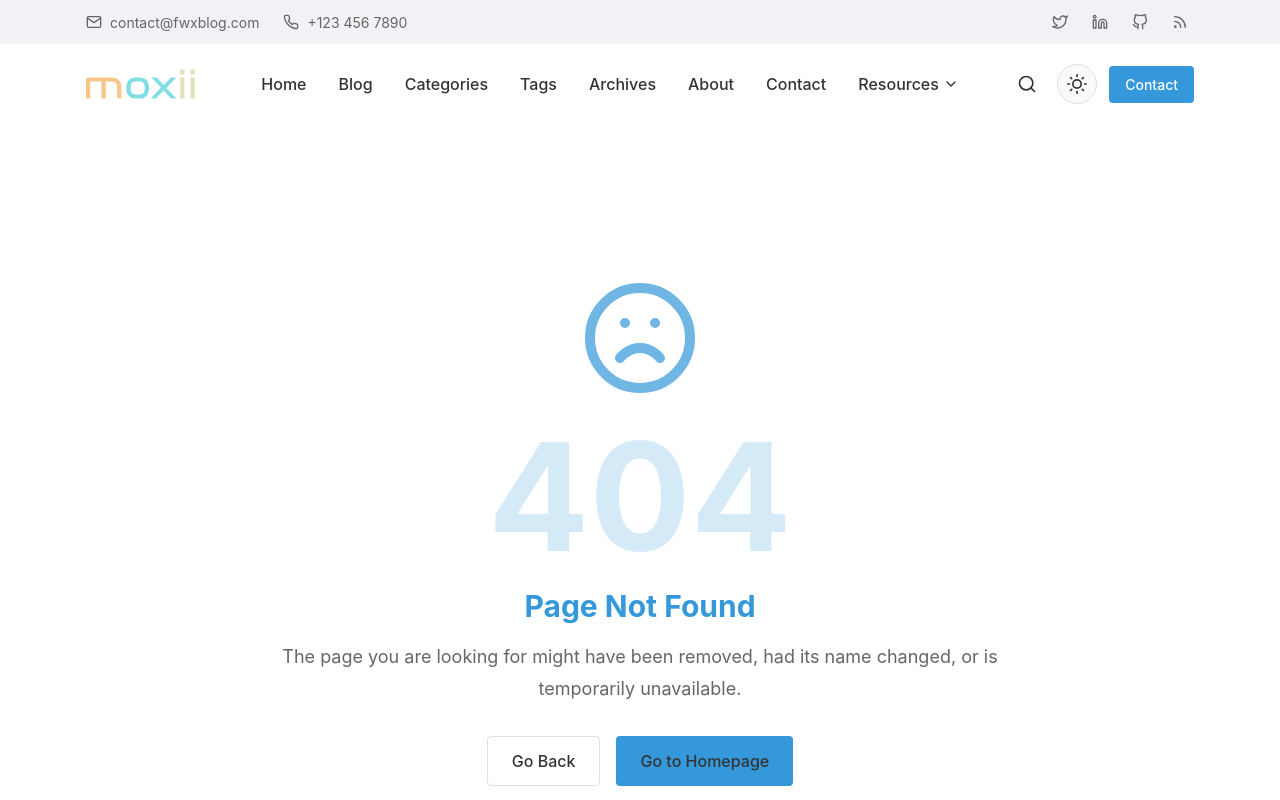
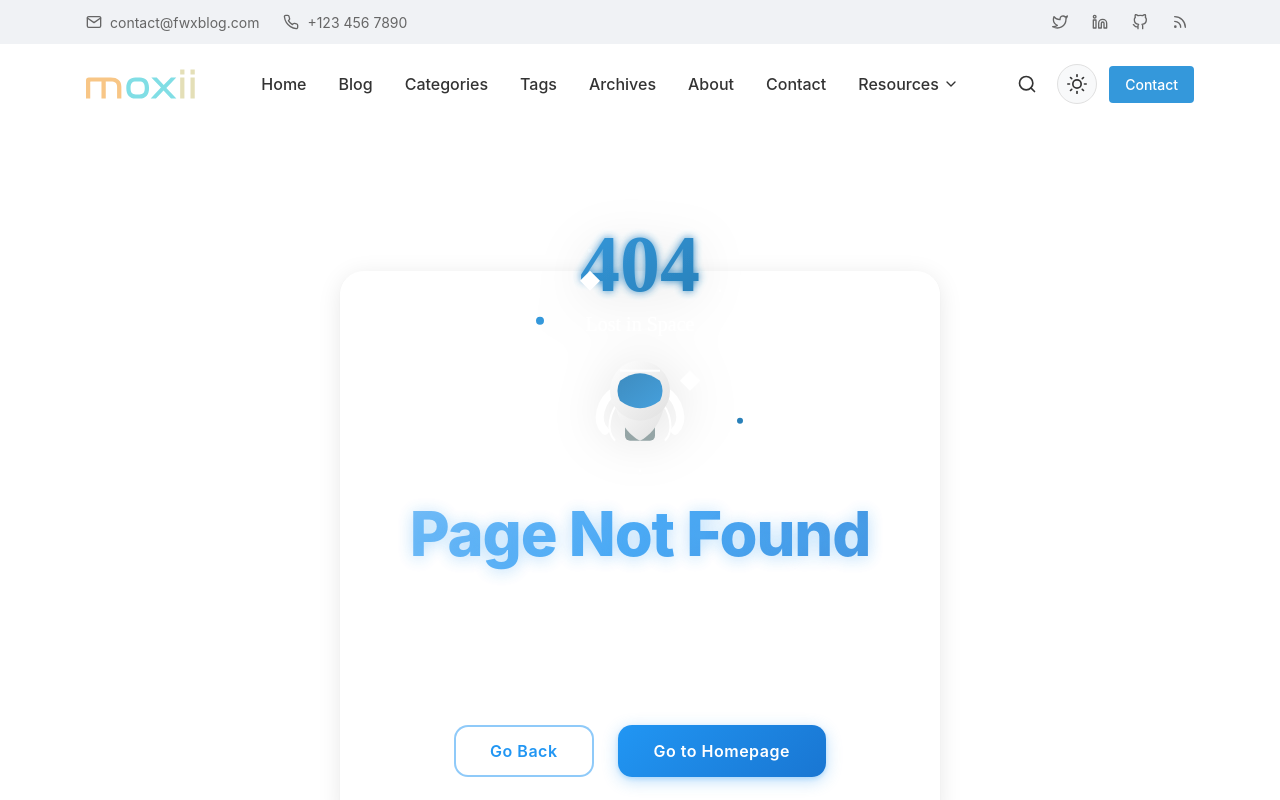
Before and after one commit to fwx5618177/blog-posts, a React (Vite) app: page /404 in a window 1280 px wide. Shown: the top 800 px of the page. Built offline with nearby package versions, Linux system fonts and the light colour scheme.

Commit message:
feat: update

```diff
--- a/src/pages/NotFoundPage/NotFoundPage.scss
+++ /dev/null
@@ -1,4 +0,0 @@
-/*
-  Not Found Page styles are now using the common error-pages.scss styles.
-  See /src/styles/error-pages.scss for the shared error page styling.
-*/
--- /dev/null
+++ b/src/pages/NotFoundPage/animation.scss
@@ -0,0 +1,63 @@
+@keyframes float {
+  0%,
+  100% {
+    transform: translateY(0);
+  }
+  50% {
+    transform: translateY(-20px);
+  }
+}
+
+@keyframes rotate {
+  from {
+    transform: rotate(0deg);
+  }
+  to {
+    transform: rotate(360deg);
+  }
+}
+
+@keyframes pulse {
+  0%,
+  100% {
+    transform: scale(1);
+    opacity: 1;
+  }
+  50% {
+    transform: scale(1.1);
+    opacity: 0.8;
+  }
+}
+
+@keyframes twinkle {
+  0%,
+  100% {
+    opacity: 1;
+  }
+  50% {
+    opacity: 0.3;
+  }
+}
+
+@keyframes wave {
+  0%,
+  100% {
+    transform: rotate(-5deg);
+  }
+  50% {
+    transform: rotate(5deg);
+  }
+}
+
+@keyframes ripple {
+  0% {
+    width: 0;
+    height: 0;
+    opacity: 0.5;
+  }
+  100% {
+    width: 300px;
+    height: 300px;
+    opacity: 0;
+  }
+}
--- a/src/pages/NotFoundPage/index.tsx
+++ b/src/pages/NotFoundPage/index.tsx
@@ -1,40 +1,27 @@
 import React from 'react';
 import { Link } from 'react-router-dom';
-import './NotFoundPage.scss';
+import classNames from 'classnames';
+import styles from './not-found-page.module.scss';
 
 const NotFoundPage: React.FC = () => {
   return (
-    <div className="error-page-container">
-      <div className="error-content">
-        <div className="error-icon">
-          <svg
-            xmlns="http://www.w3.org/2000/svg"
-            viewBox="0 0 24 24"
-            fill="none"
-            stroke="currentColor"
-            strokeWidth="2"
-            strokeLinecap="round"
-            strokeLinejoin="round"
-          >
-            <circle cx="12" cy="12" r="10"></circle>
-            <path d="M16 16s-1.5-2-4-2-4 2-4 2"></path>
-            <line x1="9" y1="9" x2="9.01" y2="9"></line>
-            <line x1="15" y1="9" x2="15.01" y2="9"></line>
-          </svg>
-        </div>
-        <div className="error-status">404</div>
-        <h1 className="error-title highlight">Page Not Found</h1>
-        <p className="error-message">
+    <div className={styles.container}>
+      <div className={styles.content}>
+        <h1 className={styles.title}>Page Not Found</h1>
+        <p className={styles.message}>
           The page you are looking for might have been removed, had its name changed, or is
           temporarily unavailable.
         </p>
 
-        <div className="error-actions">
-          <button className="button button-secondary" onClick={() => window.history.back()}>
+        <div className={styles.actions}>
+          <button
+            className={classNames(styles.button, styles.buttonSecondary)}
+            onClick={() => window.history.back()}
+          >
             Go Back
           </button>
 
-          <Link to="/" className="button button-primary">
+          <Link to="/" className={classNames(styles.button, styles.buttonPrimary)}>
             Go to Homepage
           </Link>
         </div>
--- /dev/null
+++ b/src/pages/NotFoundPage/not-found-page.module.scss
@@ -0,0 +1,218 @@
+@use "./animation.scss" as animations;
+
+.container {
+  min-height: 100vh;
+  display: flex;
+  justify-content: center;
+  align-items: center;
+  position: relative;
+  overflow: hidden;
+
+  // 星星背景
+  &::before {
+    content: "";
+    position: fixed;
+    top: 0;
+    left: 0;
+    width: 100%;
+    height: 100%;
+    background-image:
+      radial-gradient(2px 2px at 20px 30px, rgba(255, 255, 255, 0.2) 50%, transparent),
+      radial-gradient(2px 2px at 40px 70px, rgba(255, 255, 255, 0.2) 50%, transparent),
+      radial-gradient(2px 2px at 50px 160px, rgba(255, 255, 255, 0.2) 50%, transparent),
+      radial-gradient(2px 2px at 90px 40px, rgba(255, 255, 255, 0.2) 50%, transparent),
+      radial-gradient(2px 2px at 130px 80px, rgba(255, 255, 255, 0.2) 50%, transparent),
+      radial-gradient(2px 2px at 160px 120px, rgba(255, 255, 255, 0.2) 50%, transparent);
+    background-repeat: repeat;
+    background-size: 200px 200px;
+    animation: twinkle 4s ease-in-out infinite;
+    pointer-events: none;
+  }
+}
+
+.content {
+  position: relative;
+  z-index: 1;
+  text-align: center;
+  padding: 3rem;
+  max-width: 600px;
+  backdrop-filter: blur(8px);
+  border-radius: 24px;
+  background: rgba(255, 255, 255, 0.03);
+  box-shadow:
+    0 4px 24px -1px rgba(0, 0, 0, 0.1),
+    0 1px 4px -1px rgba(0, 0, 0, 0.06),
+    inset 0 0 0 1px rgba(255, 255, 255, 0.1);
+  transform: translateY(0);
+  transition: all 0.4s cubic-bezier(0.4, 0, 0.2, 1);
+
+  &:hover {
+    transform: translateY(-5px);
+    box-shadow:
+      0 20px 40px -4px rgba(0, 0, 0, 0.15),
+      0 4px 8px -1px rgba(0, 0, 0, 0.08),
+      inset 0 0 0 1px rgba(255, 255, 255, 0.15);
+  }
+
+  // SVG 容器
+  &::before {
+    content: "";
+    position: absolute;
+    top: -100px;
+    left: 100px;
+    width: 400px;
+    height: 400px;
+    transform: translateX(-50%);
+    background: {
+      image: url("./not-found.svg");
+      repeat: no-repeat;
+      position: center;
+      size: contain;
+    }
+    animation: float 6s ease-in-out infinite;
+    z-index: 2;
+    filter: drop-shadow(0 4px 24px rgba(0, 0, 0, 0.1));
+  }
+
+  .title {
+    margin-top: 180px;
+    font: {
+      size: 3.5rem;
+      weight: 800;
+      family:
+        "SF Pro Display",
+        -apple-system,
+        BlinkMacSystemFont,
+        "Segoe UI",
+        Roboto,
+        sans-serif;
+    }
+    background: linear-gradient(135deg, #64b5f6 0%, #2196f3 50%, #1976d2 100%);
+    -webkit-background-clip: text;
+    -webkit-text-fill-color: transparent;
+    text-shadow: 0 2px 15px rgba(33, 150, 243, 0.4);
+    letter-spacing: -1px;
+    animation: pulse 4s ease-in-out infinite;
+  }
+
+  .message {
+    margin: 1.5rem auto 2.5rem;
+    font: {
+      size: 1.125rem;
+      weight: 400;
+    }
+    line-height: 1.7;
+    color: rgba(255, 255, 255, 0.7);
+    max-width: 85%;
+    transition: all 0.3s ease;
+
+    &:hover {
+      color: rgba(255, 255, 255, 0.9);
+      transform: translateY(-1px);
+    }
+  }
+
+  .actions {
+    display: flex;
+    gap: 1.5rem;
+    justify-content: center;
+    margin-top: 2.5rem;
+
+    .button {
+      padding: 0.875rem 2.25rem;
+      font: {
+        size: 1rem;
+        weight: 600;
+      }
+      border-radius: 14px;
+      transition: all 0.4s cubic-bezier(0.4, 0, 0.2, 1);
+      position: relative;
+      overflow: hidden;
+      letter-spacing: 0.5px;
+      cursor: pointer;
+      text-decoration: none;
+      border: none;
+      outline: none;
+      transform: translateY(0);
+
+      &::before {
+        content: "";
+        position: absolute;
+        top: 50%;
+        left: 50%;
+        width: 0;
+        height: 0;
+        background: rgba(255, 255, 255, 0.2);
+        border-radius: 50%;
+        transform: translate(-50%, -50%);
+        transition: all 0.6s cubic-bezier(0.4, 0, 0.2, 1);
+      }
+
+      &:hover {
+        transform: translateY(-2px);
+
+        &::before {
+          animation: ripple 0.6s cubic-bezier(0.4, 0, 0.2, 1);
+        }
+      }
+
+      &:active {
+        transform: translateY(1px);
+      }
+
+      &.buttonPrimary {
+        background: linear-gradient(135deg, #2196f3 0%, #1976d2 100%);
+        color: #fff;
+        box-shadow:
+          0 4px 16px rgba(33, 150, 243, 0.3),
+          0 2px 4px rgba(33, 150, 243, 0.2);
+
+        &:hover {
+          background: linear-gradient(135deg, #1e88e5 0%, #1565c0 100%);
+          box-shadow:
+            0 6px 24px rgba(33, 150, 243, 0.4),
+            0 2px 8px rgba(33, 150, 243, 0.3);
+        }
+      }
+
+      &.buttonSecondary {
+        background: transparent;
+        color: #2196f3;
+        box-shadow: inset 0 0 0 2px rgba(33, 150, 243, 0.5);
+        backdrop-filter: blur(4px);
+
+        &:hover {
+          background: rgba(33, 150, 243, 0.1);
+          box-shadow:
+            inset 0 0 0 2px rgba(33, 150, 243, 0.8),
+            0 4px 16px rgba(33, 150, 243, 0.2);
+          color: #1976d2;
+        }
+
+        &:active {
+          background: rgba(33, 150, 243, 0.2);
+        }
+      }
+    }
+  }
+}
+
+.svgContainer {
+  width: 400px;
+  height: 400px;
+  margin: 0 auto 2rem;
+}
+
+.notFoundSvg {
+  width: 100%;
+  height: 100%;
+  pointer-events: none;
+}
+
+.status {
+  font-size: 1.5rem;
+  font-weight: 600;
+  margin-bottom: 1rem;
+  color: #ffd700;
+  text-shadow: 0 0 10px rgba(255, 215, 0, 0.5);
+}
--- a/src/routes/index.tsx
+++ b/src/routes/index.tsx
@@ -7,7 +7,6 @@ import ServerErrorPage from '../pages/ServerErrorPage';
 import MaintenancePage from '../pages/MaintenancePage';
 import MessageDemoPage from '../pages/MessageDemo';
 import CodeBlockDemoPage from '../pages/CodeBlockDemo';
-import ErrorTestPage from '../pages/ErrorTest';
 import { lazy, Suspense } from 'react';
 import Loading from '../components/Loading';
 
@@ -152,10 +151,6 @@ const routes: RouteObject[] = [
         element: <MaintenancePage />,
       },
       {
-        path: 'error-test',
-        element: <ErrorTestPage />,
-      },
-      {
         path: '*',
         element: <NotFoundPage />,
       },
--- /dev/null
+++ b/src/types/svg.d.ts
@@ -0,0 +1,6 @@
+declare module '*.svg' {
+  import React from 'react';
+  export const ReactComponent: React.FunctionComponent<React.SVGProps<SVGSVGElement>>;
+  const src: string;
+  export default src;
+}
```
Also changed, not shown: src/pages/ErrorTest/index.tsx (deleted, +0 -86 lines), src/pages/NotFoundPage/not-found.svg (added).
